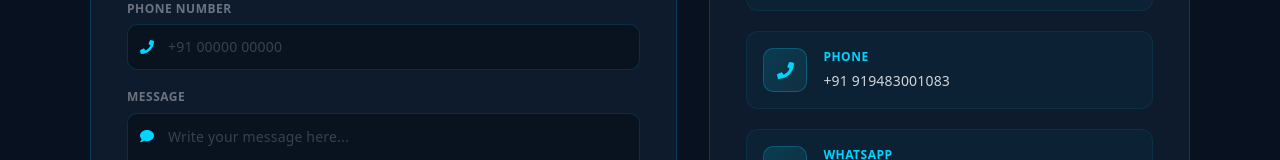
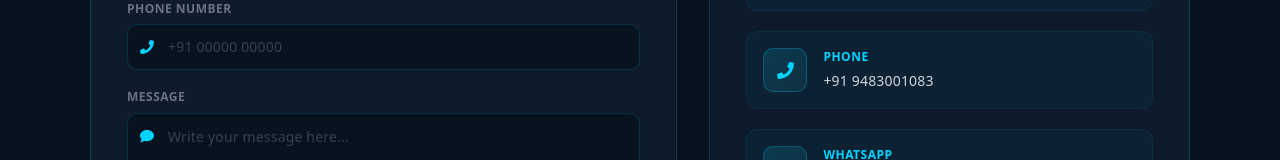
Before and after one commit to Chinna0107/nexus-trade, a React (Vite) app: page /contact in a window 1280 px wide. Shown: the part 636-796 px from the top of the page. Built offline with nearby package versions, Linux system fonts and the light colour scheme.

Commit message:
Production 2.23

```diff
--- a/src/components/Contact.jsx
+++ b/src/components/Contact.jsx
@@ -88,13 +88,13 @@ export default function Contact() {
                   {
                     icon: <FaPhone />,
                     label: 'Phone',
-                    content: '+91 919483001083',
-                    href: 'tel:+91919483001083',
+                    content: '+91 9483001083',
+                    href: 'tel:+919483001083',
                   },
                   {
                     icon: <FaWhatsapp />,
                     label: 'WhatsApp',
-                    content: '+91 919483001083',
+                    content: '+91 9483001083',
                     href: `https://wa.me/${WA_NUMBER}`,
                   },
                   {
--- a/src/components/Home.jsx
+++ b/src/components/Home.jsx
@@ -439,9 +439,9 @@ export default function Home({ onNavigate }) {
               ].map((text, i) => (
                 <p key={i}>{text}</p>
               ))}
-              <p className="text-[#00d4ff] font-semibold mt-4">
+              {/* <p className="text-[#00d4ff] font-semibold mt-4">
                 🎉 We are happy to announce that our company has undergone a rebranding initiative and changed its name from Finnovest Advisory to Trade Nexus effective from 24th Aug 2023.
-              </p>
+              </p> */}
             </div>
           </motion.div>
         </div>
```
